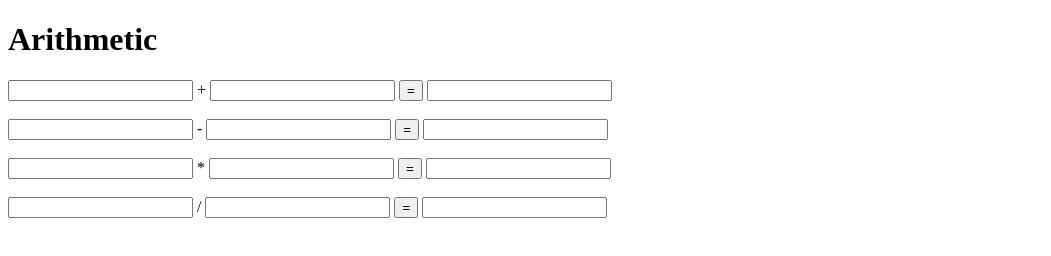
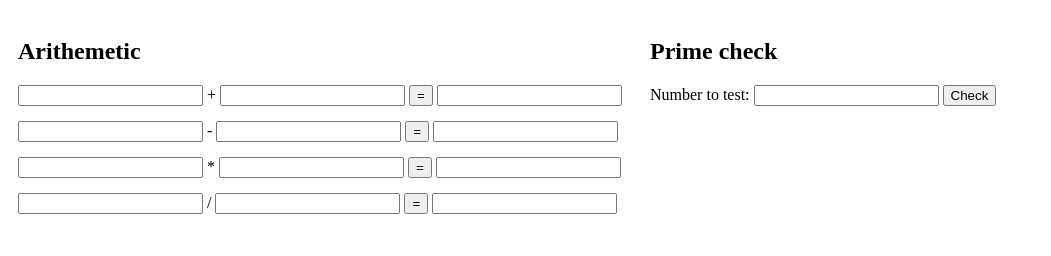
Before and after one commit to 7konigsberg/CSCI-P465-SE, a plain HTML site: page index.html in a window 1280 px wide. Shown: the whole page, without its empty margins (0-1051 px from the left). Drawn offline with Linux system fonts and the light colour scheme.

Commit message:
primes service added

```diff
--- a/index.html
+++ b/index.html
@@ -1,31 +1,63 @@
-<!doctype html>
-<html>
+<!DOCTYPE html>
+<html lang="en">
+
 <head>
-    <title> Arithmetic</title>
-    <h1>Arithmetic</h1>
+    <meta charset="UTF-8">
+    <meta name="viewport" content="width=device-width, initial-scale=1.0">
+    <title>Arithmetic Service</title>
+    <style>
+        .column {
+            float: left;
+            width: 50%;
+            padding: 10px;
+            box-sizing: border-box;
+
+        }
+
+        .row::after {
+            content: "";
+            clear: both;
+            display: table;
+        }
+
+        section {
+            margin-bottom: 15px; /* Adjust the value as needed */
+        }
+
+    </style>
 </head>
+
 <body>
-
+    <div class="row">
+        <div class="column">
+            <h2>Arithemetic</h2>
             <section>
-        <input id="first"/> + <input id="second"/>
-        <button onclick="add()">=</button> <input id="answer"/>
+                <input id="first" /> + <input id="second" />
+                <button onclick="add()">=</button> <input id="answer" />
             </section>
-</br>
             <section>
-        <input id="first_s"/> - <input id="second_s"/>
-        <button onclick="subtract()">=</button> <input id="answer_s"/>
+                <input id="first_s" /> - <input id="second_s" />
+                <button onclick="subtract()">=</button> <input id="answer_s" />
             </section>
-</br>
             <section>
-        <input id="first_m"/> * <input id="second_m"/>
-        <button onclick="multiply()">=</button> <input id="answer_m"/>
+                <input id="first_m" /> * <input id="second_m" />
+                <button onclick="multiply()">=</button> <input id="answer_m" />
             </section>
-</br>
             <section>
-        <input id="first_d"/> / <input id="second_d"/>
-        <button onclick="divide()">=</button> <input id="answer_d"/>
+                <input id="first_d" /> / <input id="second_d" />
+                <button onclick="divide()">=</button> <input id="answer_d" />
             </section>
-
+        </div>
+        <div class="column">
+            <section>
+                <h2>Prime check</h2>
+                <label>Number to test:</label>
+                <input id="numberToTest" />
+                <button onclick="isPrime()">Check</button>
+                <label id="primeCheckResult"></label>
+            </section>
+        </div>
+    </div>
     <script>
         function add_old() {
             let numOne = parseInt(document.getElementById("first").value);
@@ -82,7 +114,16 @@
             document.getElementById("answer_d").value = sum;
         }
 
+        async function isPrime() {
+            const numberToTest = document.getElementById("numberToTest");
+            let n = numberToTest.value;
+            const response = await fetch("https://primes-service-zzahid.onrender.com/primes/" + n);
+            const result = await response.json();
+            document.getElementById("primeCheckResult").innerText = result;
+        }
+
     </script>
 
 </body>
+
 </html>
```
Lines whose indentation alone changed are shown as unchanged.
